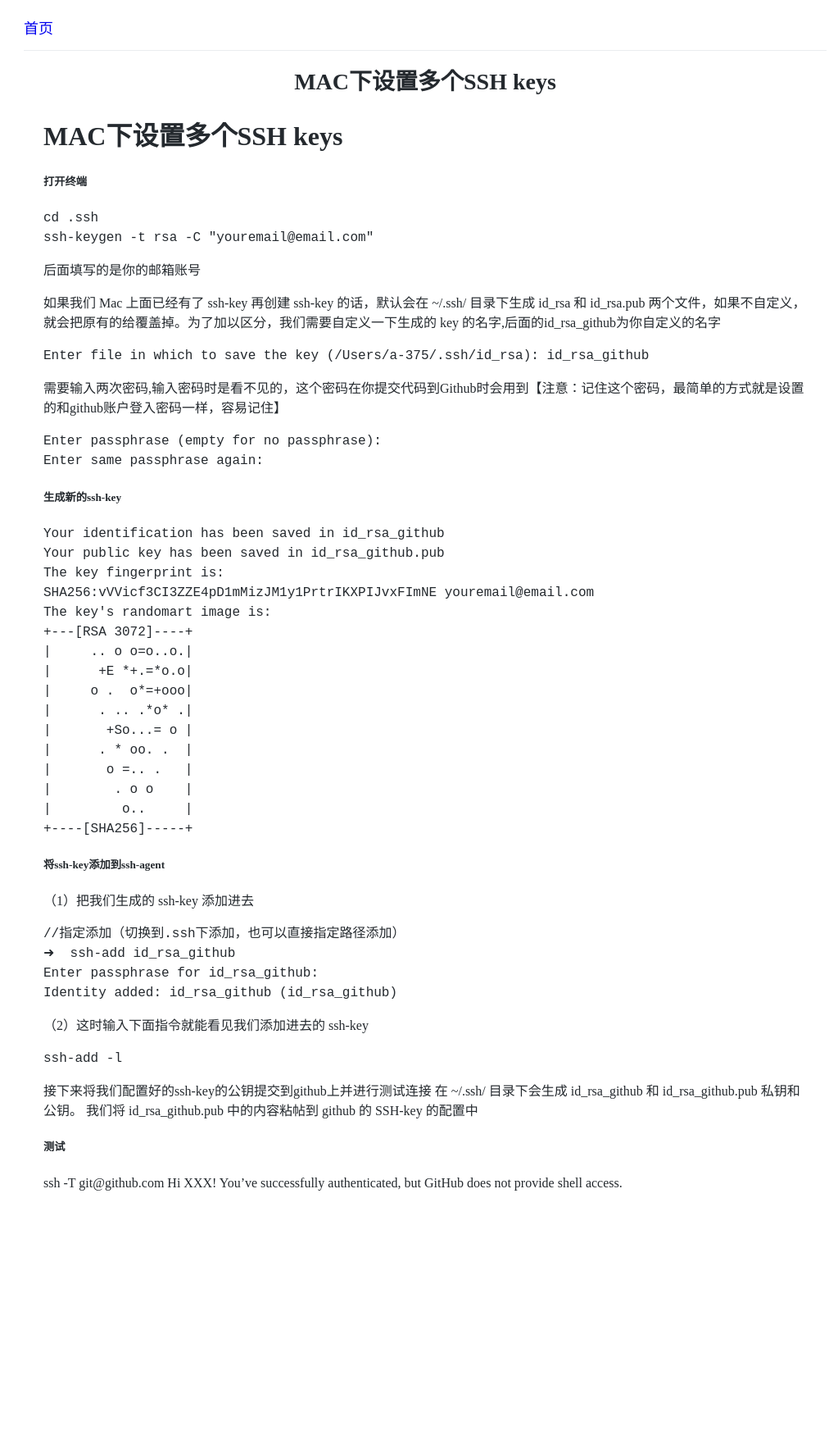
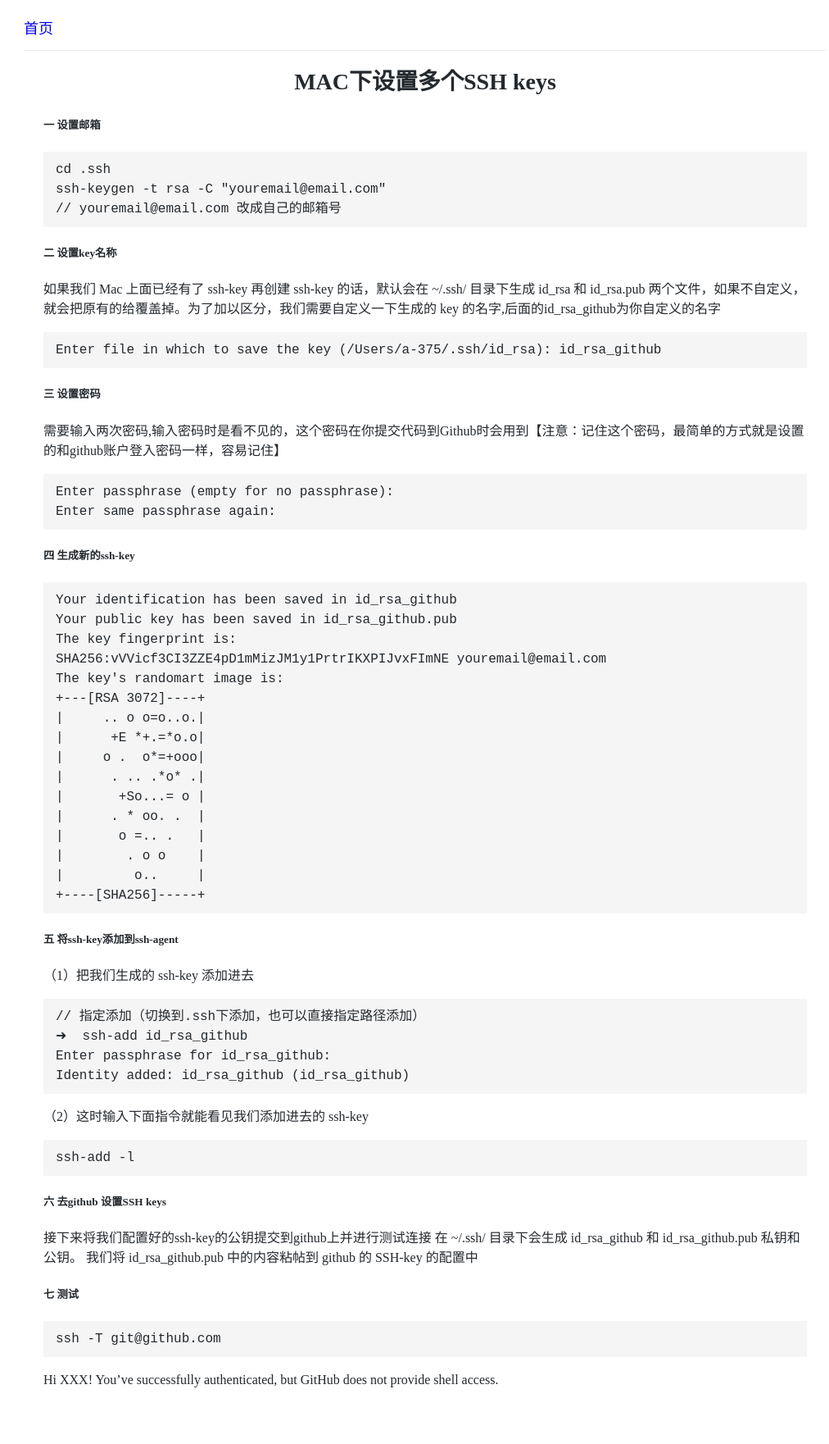
Before and after one commit to jianggangsheng/jianggangsheng.github.io, a Jekyll site: the page built from _posts/2023-03-31-mac.md, in a window 1280 px wide. Shown: the whole page at 82% size, without its empty margins (121-1133 px from the left). Built offline with Jekyll 4.4.1, drawn with Linux system fonts in a browser that asks for light colours; comment, search, counter and statistics services are not loaded; before the commit the page ends 1521 px from its top, so only the background shows below that.

Commit message:
修改目录

````diff
--- a/_posts/2023-03-31-mac.md
+++ b/_posts/2023-03-31-mac.md
@@ -6,29 +6,30 @@ description: 'MAC下设置多个SSH keys'
 keywords: 'MAC下设置多个SSH keys'
 ---
 
-# MAC下设置多个SSH keys
+##### 一 设置邮箱
 
-##### 打开终端
-```
+```json
 cd .ssh
 ssh-keygen -t rsa -C "youremail@email.com"
+// youremail@email.com 改成自己的邮箱号
 ```
-后面填写的是你的邮箱账号
 
+##### 二 设置key名称
 如果我们 Mac 上面已经有了 ssh-key 再创建 ssh-key 的话，默认会在 ~/.ssh/ 目录下生成 id_rsa 和 id_rsa.pub 两个文件，如果不自定义，就会把原有的给覆盖掉。为了加以区分，我们需要自定义一下生成的 key 的名字,后面的id_rsa_github为你自定义的名字
 
-```
+```json
 Enter file in which to save the key (/Users/a-375/.ssh/id_rsa): id_rsa_github
 ```
 
+##### 三 设置密码
 需要输入两次密码,输入密码时是看不见的，这个密码在你提交代码到Github时会用到【注意：记住这个密码，最简单的方式就是设置的和github账户登入密码一样，容易记住】
-```
+```json
 Enter passphrase (empty for no passphrase):
 Enter same passphrase again:
 ```
 
-##### 生成新的ssh-key
-```
+##### 四 生成新的ssh-key
+```json
 Your identification has been saved in id_rsa_github
 Your public key has been saved in id_rsa_github.pub
 The key fingerprint is:
@@ -47,25 +48,28 @@ The key's randomart image is:
 +----[SHA256]-----+
 ```
 
-##### 将ssh-key添加到ssh-agent
+##### 五 将ssh-key添加到ssh-agent
 
 （1）把我们生成的 ssh-key 添加进去
 
-```
-//指定添加（切换到.ssh下添加，也可以直接指定路径添加）
+```json
+// 指定添加（切换到.ssh下添加，也可以直接指定路径添加）
 ➜  ssh-add id_rsa_github
 Enter passphrase for id_rsa_github:
 Identity added: id_rsa_github (id_rsa_github)
 ```
 （2）这时输入下面指令就能看见我们添加进去的 ssh-key
-```
+```json
 ssh-add -l
 ```
 
+##### 六 去github 设置SSH keys
 接下来将我们配置好的ssh-key的公钥提交到github上并进行测试连接
 在 ~/.ssh/ 目录下会生成 id_rsa_github 和 id_rsa_github.pub 私钥和公钥。 我们将 id_rsa_github.pub 中的内容粘帖到 github 的 SSH-key 的配置中
 
-##### 测试
+##### 七 测试
 
+```json
 ssh -T git@github.com
+```
 Hi XXX! You've successfully authenticated, but GitHub does not provide shell access.
--- a/_sass/_markdown.scss
+++ b/_sass/_markdown.scss
@@ -12,7 +12,10 @@
     }
   }
 }
-
+pre {
+  background-color: #f5f5f5;
+  padding: 10px 0 10px 15px;
+}
 blockquote{
   padding: 3px 0 3px 15px;
   margin: 0px;
````
